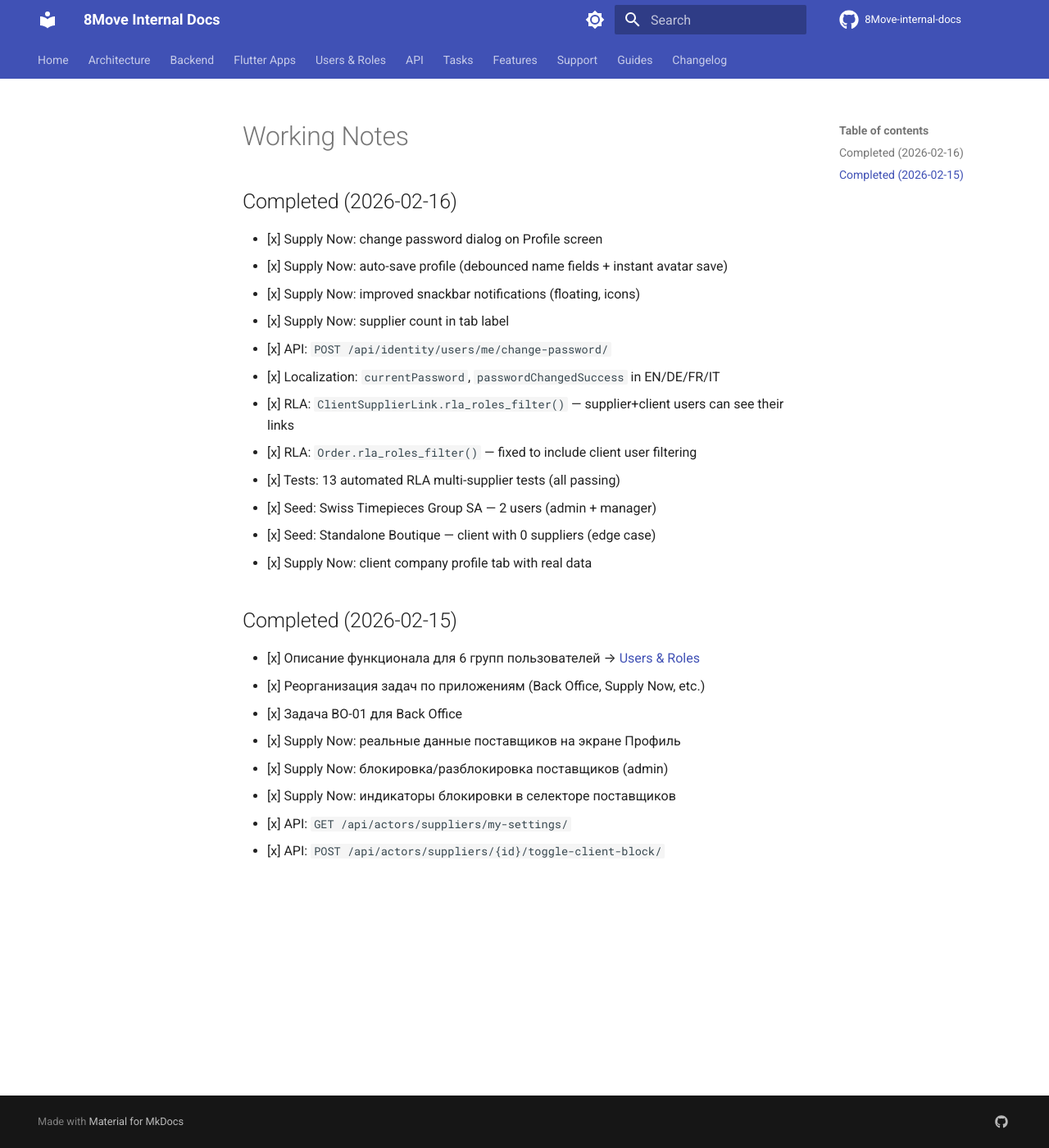
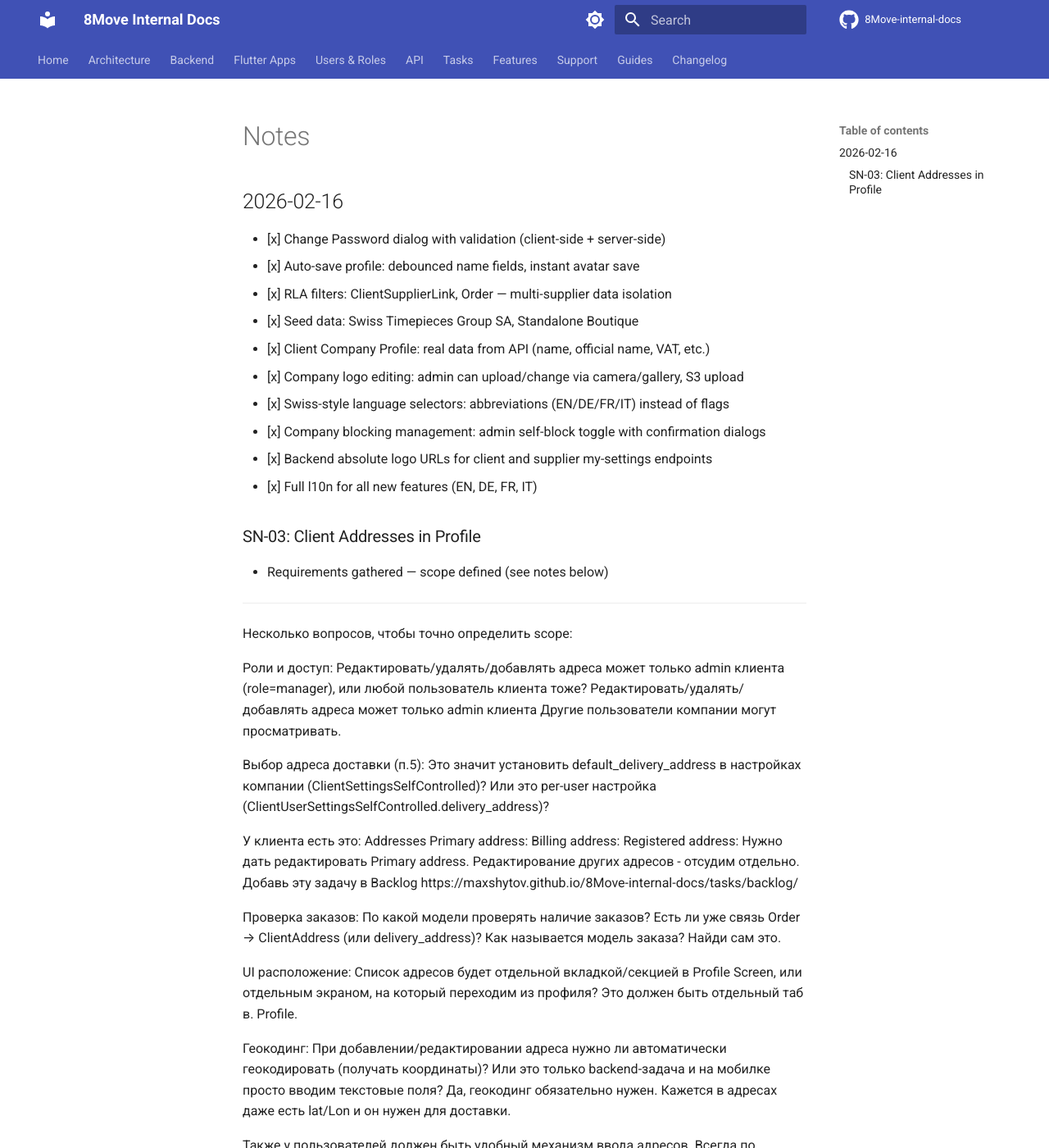
Before and after one commit to MaxShytov/8Move-internal-docs, an MkDocs documentation site: the page built from docs/tasks/current/notes.md, in a window 1280 px wide and 1400 px high. Shown: the whole window at 82% size. Built offline with MkDocs 1.6.1 and Material for MkDocs 9.7.7, drawn with Linux system fonts in a browser that asks for light colours; comment, search, counter and statistics services are not loaded; some of the changed text lies outside the part shown.

Commit message:
docs: update changelog, notes, and client-supply-now with logo editing, Swiss language selectors, blocking
Co-Authored-By: Claude Opus 4.6 <noreply@anthropic.com>

```diff
--- a/docs/tasks/current/notes.md
+++ b/docs/tasks/current/notes.md
@@ -1,27 +1,48 @@
-# Working Notes
+## 2026-02-16
 
-## Completed (2026-02-16)
+- [x] Change Password dialog with validation (client-side + server-side)
+- [x] Auto-save profile: debounced name fields, instant avatar save
+- [x] RLA filters: ClientSupplierLink, Order — multi-supplier data isolation
+- [x] Seed data: Swiss Timepieces Group SA, Standalone Boutique
+- [x] Client Company Profile: real data from API (name, official name, VAT, etc.)
+- [x] Company logo editing: admin can upload/change via camera/gallery, S3 upload
+- [x] Swiss-style language selectors: abbreviations (EN/DE/FR/IT) instead of flags
+- [x] Company blocking management: admin self-block toggle with confirmation dialogs
+- [x] Backend absolute logo URLs for client and supplier my-settings endpoints
+- [x] Full l10n for all new features (EN, DE, FR, IT)
 
-- [x] Supply Now: change password dialog on Profile screen
-- [x] Supply Now: auto-save profile (debounced name fields + instant avatar save)
-- [x] Supply Now: improved snackbar notifications (floating, icons)
-- [x] Supply Now: supplier count in tab label
-- [x] API: `POST /api/identity/users/me/change-password/`
-- [x] Localization: `currentPassword`, `passwordChangedSuccess` in EN/DE/FR/IT
-- [x] RLA: `ClientSupplierLink.rla_roles_filter()` — supplier+client users can see their links
-- [x] RLA: `Order.rla_roles_filter()` — fixed to include client user filtering
-- [x] Tests: 13 automated RLA multi-supplier tests (all passing)
-- [x] Seed: Swiss Timepieces Group SA — 2 users (admin + manager)
-- [x] Seed: Standalone Boutique — client with 0 suppliers (edge case)
-- [x] Supply Now: client company profile tab with real data
+### SN-03: Client Addresses in Profile
+- Requirements gathered — scope defined (see notes below)
 
-## Completed (2026-02-15)
+---
 
-- [x] Описание функционала для 6 групп пользователей → [Users & Roles](../../users/index.md)
-- [x] Реорганизация задач по приложениям (Back Office, Supply Now, etc.)
-- [x] Задача BO-01 для Back Office
-- [x] Supply Now: реальные данные поставщиков на экране Профиль
-- [x] Supply Now: блокировка/разблокировка поставщиков (admin)
-- [x] Supply Now: индикаторы блокировки в селекторе поставщиков
-- [x] API: `GET /api/actors/suppliers/my-settings/`
-- [x] API: `POST /api/actors/suppliers/{id}/toggle-client-block/`
+Несколько вопросов, чтобы точно определить scope:
+
+Роли и доступ: Редактировать/удалять/добавлять адреса может только admin клиента (role=manager), или любой пользователь клиента тоже?
+Редактировать/удалять/добавлять адреса может только admin клиента
+Другие пользователи компании могут просматривать.
+
+Выбор адреса доставки (п.5): Это значит установить default_delivery_address в настройках компании (ClientSettingsSelfControlled)? Или это per-user настройка (ClientUserSettingsSelfControlled.delivery_address)?
+
+У клиента есть это:
+Addresses
+Primary address:
+Billing address:
+Registered address:
+Нужно дать редактировать Primary address.
+Редактирование других адресов - отсудим отдельно. Добавь эту задачу в Backlog
+https://maxshytov.github.io/8Move-internal-docs/tasks/backlog/
+
+Проверка заказов: По какой модели проверять наличие заказов? Есть ли уже связь Order → ClientAddress (или delivery_address)? Как называется модель заказа?
+Найди сам это.
+
+UI расположение: Список адресов будет отдельной вкладкой/секцией в Profile Screen, или отдельным экраном, на который переходим из профиля?
+Это должен быть отдельный таб в. Profile.
+
+Геокодинг: При добавлении/редактировании адреса нужно ли автоматически геокодировать (получать координаты)? Или это только backend-задача и на мобилке просто вводим текстовые поля?
+Да, геокодинг обязательно нужен. Кажется в адресах даже есть lat/Lon и он нужен для доставки.
+
+Также у пользователей должен быть удобный механизм ввода адресов.
+Всегда по умолчанию страна должна быть Switzerland
+Например, я ввожу Rue de l'Industrie 23, - автоматически должны подставляться 1950 Sion,
+Возьми Bestpractice для подобных задач и реализу это.
```
Also changed, not shown: docs/changelog.md (+33 -0 lines), docs/users/client-supply-now.md (+8 -5 lines).
